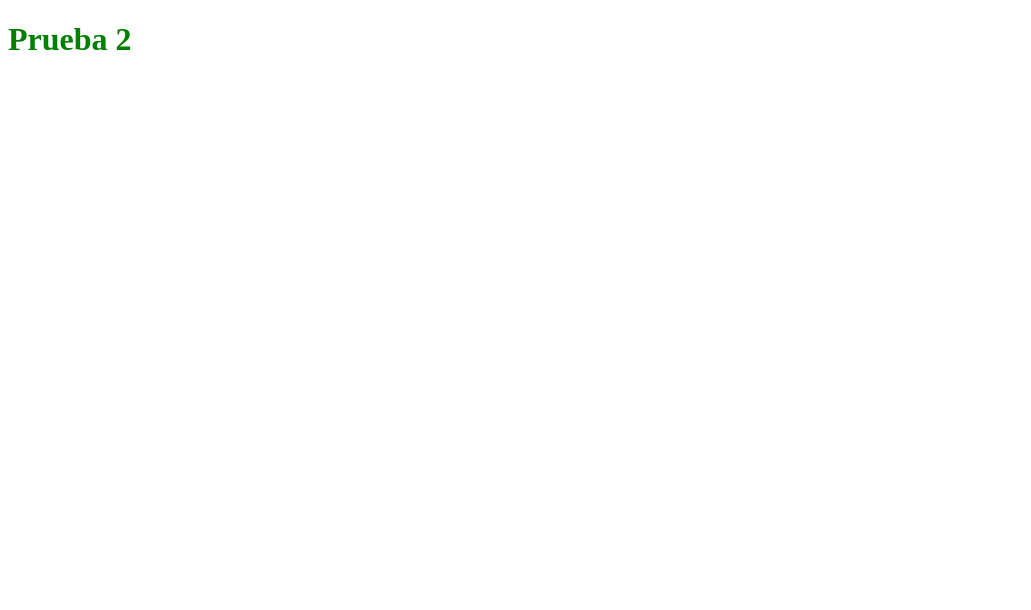
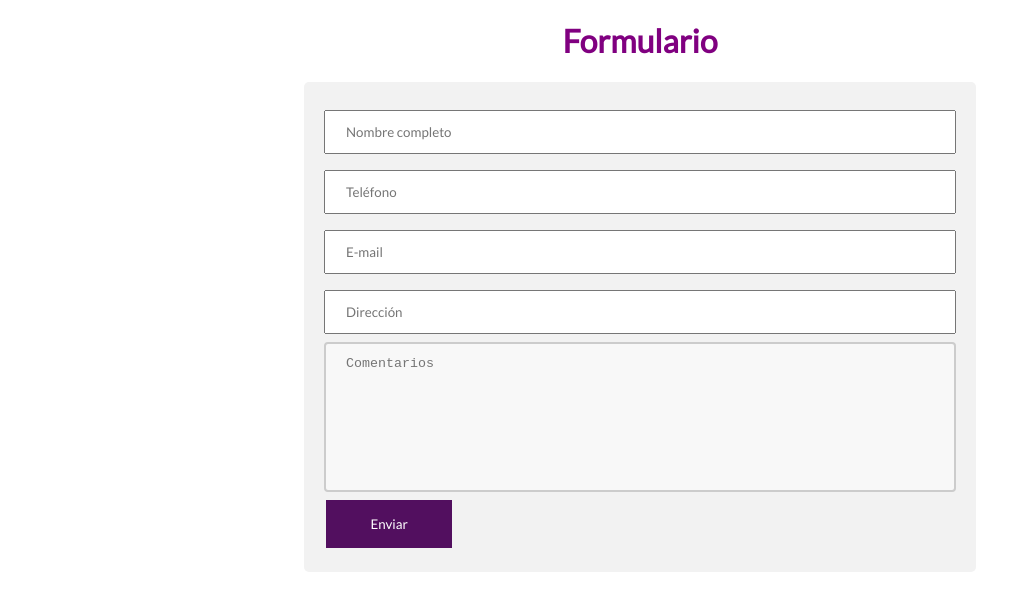
Before and after one commit to LuzdiPaz/3raVencida, a plain HTML site: page index.html in a window 1280 px wide. Shown: the whole page, without its empty margins (0-1031 px from the left). Drawn offline with Linux system fonts and the light colour scheme.

Commit message:
Forms
practice

```diff
--- a/CSS/style.css
+++ b/CSS/style.css
@@ -1,3 +1,66 @@
+
 h1{
-    color: green;
+    color: purple;
+    text-align: center;
+    font-family: 'Lato', sans-serif;
 }
+input {
+    width: 100%;
+    padding: 12px 20px;
+    margin: 8px 0;
+    box-sizing: border-box;
+    font-family: 'Lato', sans-serif;
+}
+input[type=button], input[type=submit], input[type=reset] {
+    background-color: rgb(82, 15, 95);
+    border: none;
+    color: white;
+    padding: 16px 32px;
+    text-decoration: none;
+    margin: 4px 2px;
+    cursor: pointer;
+    width: 20%;
+}
+textarea {
+    width: 100%;
+    height: 150px;
+    padding: 12px 20px;
+    box-sizing: border-box;
+    border: 2px solid #ccc;
+    border-radius: 4px;
+    background-color: #f8f8f8;
+    resize: none;
+}
+div {
+    border-radius: 5px;
+    background-color: #f2f2f2;
+    padding: 20px;
+    width: 50%;
+    margin: 0 auto;
+    float: none;
+    display: block;
+}
+
+/* Media Querys */
+
+/* Laptop */
+@media (max-width: 1024px){
+    div{
+        width: 90%;
+        background-color: palegreen;
+    }
+}
+/* Tableta */
+@media (max-width: 768px){
+    div{
+        width: 90%;
+        background-color: blue;
+    }
+}
+/* Celular */
+@media (max-width: 320px){
+    div{
+        width: 90%;
+        background-color: pink;
+    }
+}
--- a/index.html
+++ b/index.html
@@ -5,9 +5,21 @@
     <meta name="viewport" content="width=device-width, initial-scale=1.0">
     <meta http-equiv="X-UA-Compatible" content="ie=edge">
     <link rel="stylesheet" href="css/style.css">
-    <title>Document</title>
+    <link href="https://fonts.googleapis.com/css?family=Lato" rel="stylesheet">
+    <title>Formulario</title>
 </head>
 <body>
-    <h1>Prueba 2</h1>
+    <h1>Formulario</h1>
+    <div>
+        <form method="post" action="datos.php">
+            <input type="text" name="nombre" placeholder="Nombre completo">
+            <input type="number" name="telefono" placeholder="Teléfono">
+            <input type="email" name="correo" placeholder="E-mail">
+            <input type="adress" name="direccion" placeholder="Dirección">
+            <textarea name="comentarios" placeholder="Comentarios" cols="30" rows="10"></textarea>
+            <input type="submit" value="Enviar" >
+        </form>
+
+    </div>
 </body>
 </html>
```
Also changed, not shown: 1 other file.
